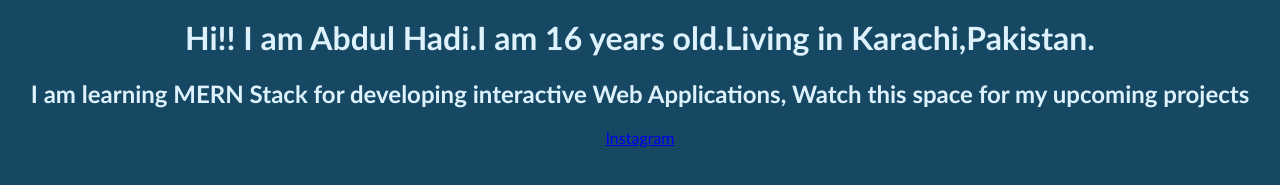
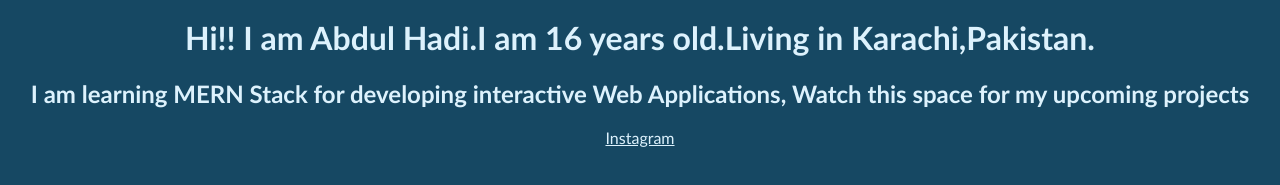
Before and after one commit to abdulhadicodes/abdulhadi, a plain HTML site: page index.html in a window 1280 px wide. Shown: the part 161-346 px from the top of the page. Drawn offline with Linux system fonts and the light colour scheme.

Commit message:
fix insta color

```diff
--- a/index.html
+++ b/index.html
@@ -11,7 +11,7 @@
             <h1>Hi!! I am Abdul Hadi.I am 16 years old.Living in Karachi,Pakistan.</h1>
             <h2>I am learning <b>MERN Stack</b> for developing interactive Web Applications, Watch this space for my upcoming projects</h2>
             <footer>
-                <a href="https://www.instagram.com/abdulhadicodes/">Instagram</a>
+                <a class="insta" href="https://www.instagram.com/abdulhadicodes/">Instagram</a>
 
             </footer>
         </header>
--- a/main.css
+++ b/main.css
@@ -10,3 +10,6 @@
     margin-left: auto;
     margin-right: auto;
 }
+.insta{
+    color: #DDF2FD;
+}
```
